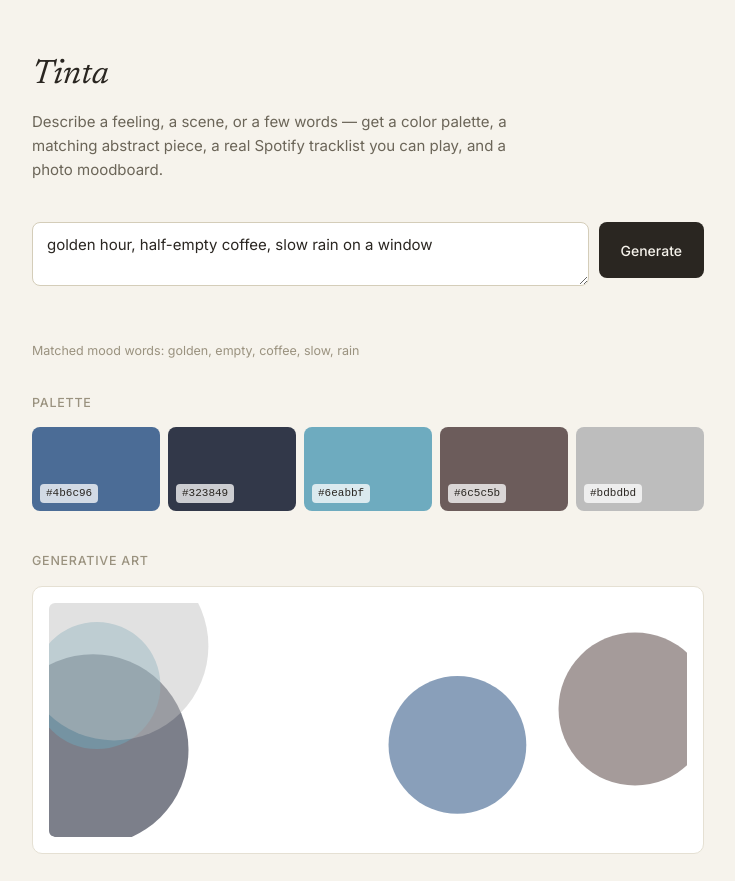
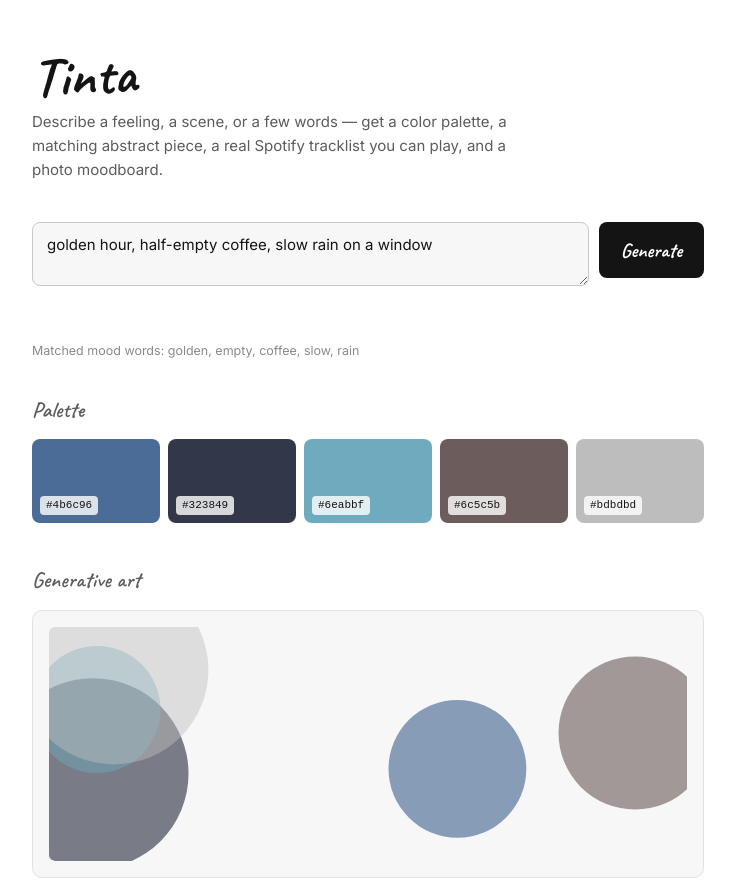
Before and after one commit to tttamannaanand/Tinta, a website: page site/index.html in a window 1280 px wide. Shown: the top 881 px of the page, without its empty margins (272-1007 px from the left). Drawn offline with Linux system fonts and the light colour scheme; no server answers.

Commit message:
Restyle UI: black/white/gray theme with Caveat display font

```diff
--- a/site/css/style.css
+++ b/site/css/style.css
@@ -1,16 +1,16 @@
-@import url('https://fonts.googleapis.com/css2?family=Newsreader:ital,wght@0,400;0,500;1,400&family=Inter:wght@400;500&display=swap');
+@import url('https://fonts.googleapis.com/css2?family=Caveat:wght@600;700&family=Inter:wght@400;500&display=swap');
 
 :root {
-  --bg: #f6f3ec;
-  --surface: #ffffff;
-  --line: #e5e0d3;
-  --line-strong: #d4cdb9;
-  --text: #2a2621;
-  --text-dim: #6b6558;
-  --text-mute: #9a927f;
-  --accent-ink: #2a2621;
+  --bg: #ffffff;
+  --surface: #f7f7f7;
+  --line: #e2e2e2;
+  --line-strong: #c9c9c9;
+  --text: #141414;
+  --text-dim: #5c5c5c;
+  --text-mute: #8a8a8a;
+  --accent-ink: #141414;
 
-  --font-display: 'Newsreader', serif;
+  --font-display: 'Caveat', cursive;
   --font-body: 'Inter', sans-serif;
 }
 
@@ -36,11 +36,13 @@ header.hero {
 
 h1.title {
   font-family: var(--font-display);
-  font-style: italic;
-  font-weight: 400;
-  font-size: 34px;
-  margin: 0 0 0.5rem;
+  font-weight: 700;
+  font-size: 56px;
+  line-height: 1;
+  margin: 0 0 0.4rem;
   color: var(--text);
+  transform: rotate(-2deg);
+  display: inline-block;
 }
 
 p.subtitle {
@@ -79,16 +81,16 @@ button#generate-btn {
   border: none;
   border-radius: 8px;
   padding: 0 22px;
-  font-family: var(--font-body);
-  font-size: 14px;
-  font-weight: 500;
+  font-family: var(--font-display);
+  font-weight: 700;
+  font-size: 20px;
   cursor: pointer;
   transition: opacity 0.15s ease;
   align-self: flex-start;
   height: 56px;
 }
-button#generate-btn:hover { opacity: 0.85; }
-button#generate-btn:disabled { opacity: 0.5; cursor: default; }
+button#generate-btn:hover { opacity: 0.8; }
+button#generate-btn:disabled { opacity: 0.4; cursor: default; }
 
 #status {
   min-height: 18px;
@@ -108,13 +110,13 @@ section.block {
 }
 
 h2.block-title {
-  font-family: var(--font-body);
-  font-size: 12.5px;
-  font-weight: 500;
-  text-transform: uppercase;
-  letter-spacing: 0.06em;
-  color: var(--text-mute);
-  margin: 0 0 0.9rem;
+  font-family: var(--font-display);
+  font-weight: 600;
+  font-size: 22px;
+  text-transform: none;
+  letter-spacing: normal;
+  color: var(--text-dim);
+  margin: 0 0 0.7rem;
 }
 
 /* swatches */
@@ -135,8 +137,8 @@ h2.block-title {
 .swatch-hex {
   font-size: 11px;
   font-family: monospace;
-  background: rgba(255,255,255,0.75);
-  color: #2a2621;
+  background: rgba(255,255,255,0.8);
+  color: #141414;
   padding: 1px 6px;
   border-radius: 4px;
 }
@@ -173,14 +175,17 @@ h2.block-title {
   border-radius: 8px;
   overflow: hidden;
   text-decoration: none;
+  filter: grayscale(1);
+  transition: filter 0.2s ease;
 }
+.mb-tile:hover { filter: grayscale(0); }
 .mb-tile img {
   width: 100%; height: 100%; object-fit: cover; display: block;
 }
 .mb-credit {
   position: absolute;
   left: 0; right: 0; bottom: 0;
-  background: linear-gradient(transparent, rgba(0,0,0,0.65));
+  background: linear-gradient(transparent, rgba(0,0,0,0.7));
   color: #fff;
   font-size: 10px;
   padding: 14px 6px 5px;
```
